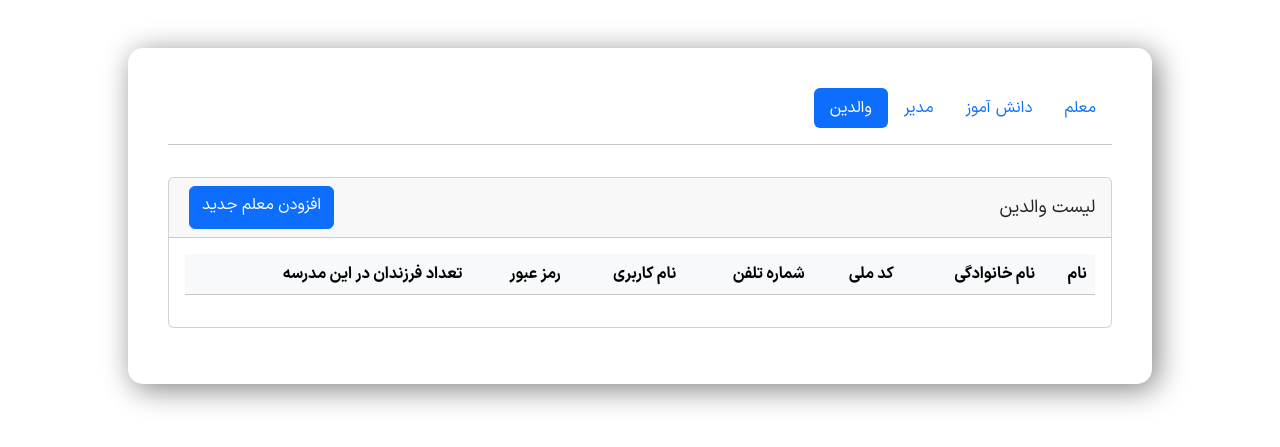
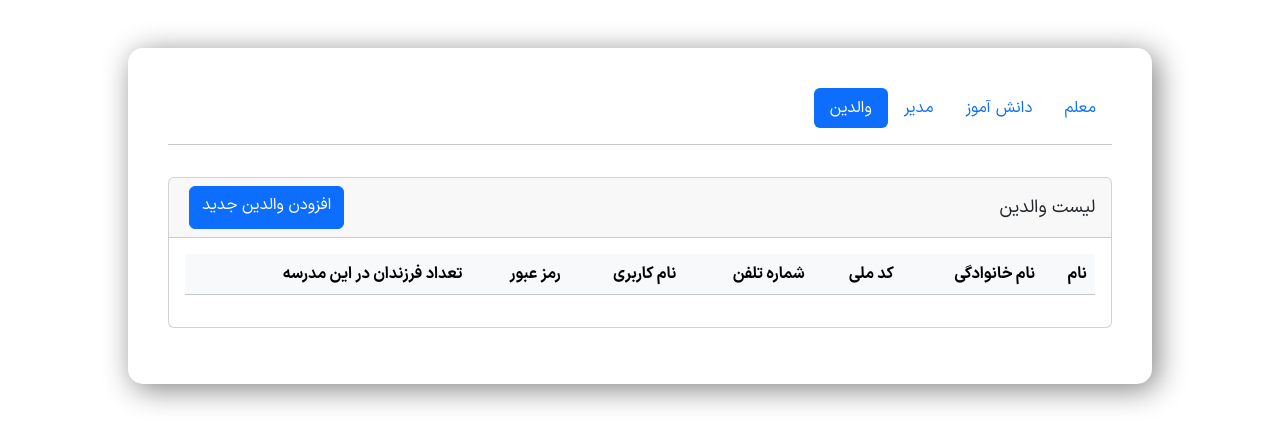
Before and after one commit to MohammadAminar/Python_internship, a Django app: page /parents in a window 1280 px wide. Shown: the top 447 px of the page. Run offline with Django 5.2, Linux system fonts and the light colour scheme; lists and menus that the app fills with data are empty.

Commit message:
edit parent file

```diff
--- a/School/User/templates/User/Parent/parent.html
+++ b/School/User/templates/User/Parent/parent.html
@@ -26,7 +26,7 @@
 
 {% block add_Button %}
 <a class="btn btn-primary mx-1" href="/addParent">
-    افزودن معلم جدید
+    افزودن والدین جدید
 </a>
 {% endblock %}
 
```
